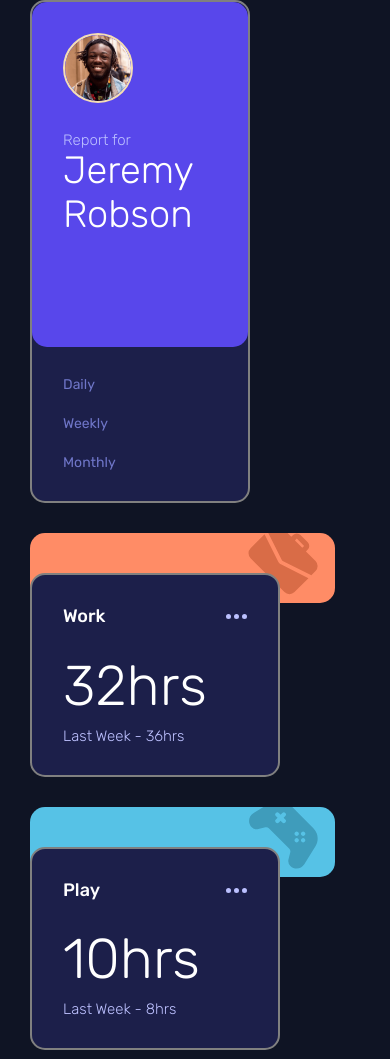
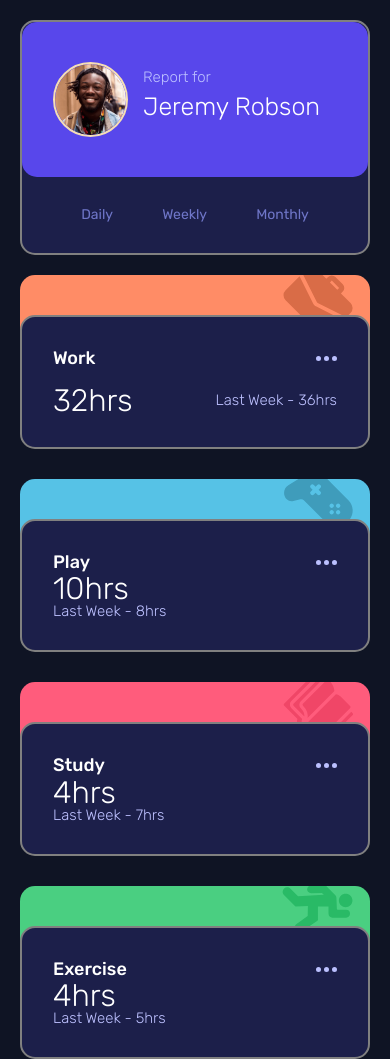
Before and after one commit to shoproizoshlo/time-tracking-dashboard, a plain HTML site: page index.html in a window 390 px wide. Shown: the top 1059 px of the page. Drawn offline with nearby package versions, Linux system fonts and the light colour scheme.

Commit message:
fixed mobile card styling

```diff
--- a/index.html
+++ b/index.html
@@ -44,8 +44,10 @@
                 <div class="image">
                   <img src="./images/image-jeremy.png" alt="user image " />
                 </div>
+                <div class="user-report">
                   <p class="report">Report for</p>
                   <p class="user-name">Jeremy Robson</p>
+                </div>
               </div>
               <div class="period">
                 <p>Daily</p>
@@ -75,6 +77,7 @@
                     Last Week - 7hrs -->
                     <!-- daily -->
                     <!-- </p> -->
+                    <div class="period-section">
                       <p class="hrs">
                         32hrs
                         <!-- weekly -->
@@ -83,6 +86,7 @@
                         Last Week - 36hrs
                         <!-- weekly -->
                       </p>
+                    </div>
                     <!-- <p class="hrs">
                     103hrs -->
                     <!-- monthly -->
--- a/src/style.css
+++ b/src/style.css
@@ -157,21 +157,30 @@ main {
 
 .user-section {
   margin: 0 20px 30px 0;
-  width: 220px;
+  display: flex;
+  flex-direction: column;
+  flex-wrap: wrap;
+  width: 230px;
   border: 2px solid gray;
   border-radius: 15px;
   background-color: var(--dark-blue);
   overflow: hidden;
 }
+
 .user {
-  padding: 31px;
+  flex: 3.5;
+  padding: 40px 31px;
+  display: flex;
+  flex-direction: column;
+  justify-content: flex-start;
+  flex-wrap: wrap;
   background-color: var(--blue);
   border-radius: 15px;
 }
 /* for responsive images */
 .image {
-  flex: 0 0 33.3333%;
-  min-height: 70px;
+  /* flex: 0 0 33.3333%; */
+  min-height: 75px;
   overflow: hidden;
   position: relative;
 }
@@ -186,14 +195,17 @@ main {
   top: 0;
   left: 0;
 }
+.user-report {
+  margin-top: 40px;
+}
 .report {
-  margin-top: 30px;
+  /* margin-top: 30px; */
   font-size: 15px;
   font-weight: 300;
   color: var(--pale-blue);
 }
 .user-name {
-  padding-bottom: 80px;
+  /* padding-bottom: 80px; */
   font-size: 38px;
   line-height: 44px;
   font-weight: 300;
@@ -217,6 +229,9 @@ main {
 .period p:hover,
 .period p:active {
   cursor: pointer;
+  color: white;
+}
+.active {
   color: white;
 }
 
@@ -299,6 +314,10 @@ main {
 .ellipsis img:active {
   cursor: pointer;
 }
+.period-section {
+  display: flex;
+  flex-direction: column;
+}
 .hrs {
   margin: 30px 0 15px 0;
   font-size: 56px;
@@ -323,8 +342,65 @@ main {
 @media screen and (max-width: 767px) {
   .container {
     max-width: none;
-    padding: 0 30px;
+    padding: 0 20px;
     margin: 0;
+  }
+  .user-section {
+    margin: 20px 0;
+    width: auto;
+    display: flex;
+    flex-direction: column;
+    align-items: center;
+  }
+  .user {
+    /* flex: 3.5; */
+    /* padding: 40px 31px; */
+    /* display: flex; */
+    flex-direction: row;
+    align-items: center;
+    width: 100%;
+    /* background-color: var(--blue); */
+    /* border-radius: 15px; */
+  }
+  .user-name {
+    font-size: 25px;
+  }
+  .user-report {
+    margin-top: 0;
+    margin-left: 15px;
+  }
+
+  .section {
+    width: 100%;
+  }
+  .card-type {
+    margin: 0;
+  }
+  .image {
+    min-width: 75px;
+  }
+  .period-section {
+    margin-top: 15px;
+    display: flex;
+    flex-direction: row;
+    align-items: center;
+    justify-content: space-between;
+  }
+  .hrs {
+    margin: 0;
+    font-size: 31px;
+  }
+  .period {
+    margin: 31px;
+    flex: 1;
+    display: flex;
+    align-items: flex-start;
+    justify-content: space-around;
+    flex-direction: row;
+    width: 80%;
+  }
+  .period p {
+    padding-bottom: 0;
   }
 }
 /* footer */
```
Lines whose indentation alone changed are shown as unchanged.
